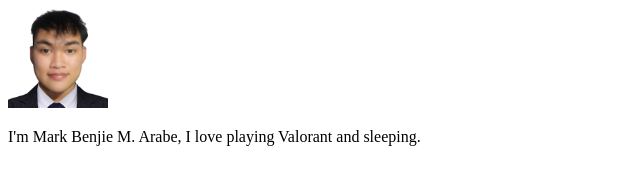
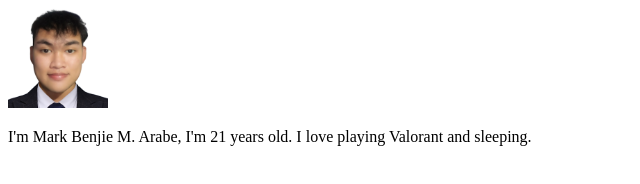
Before and after one commit to ArabeMark/Arabe1, a plain HTML site: page index.html in a window 1280 px wide. Shown: the whole page, without its empty margins (0-640 px from the left). Drawn offline with Linux system fonts and the light colour scheme.

Commit message:
second branch

```diff
--- a/index.html
+++ b/index.html
@@ -7,7 +7,7 @@
 </head>
 <body>
     <img src="ARABE.png" alt="" height="100px" width="100px">
-    <P>I'm Mark Benjie M. Arabe, I love playing Valorant and sleeping.</P>
+    <P>I'm Mark Benjie M. Arabe, I'm 21 years old. I love playing Valorant and sleeping.</P>
 
 </body>
 </html>
```
